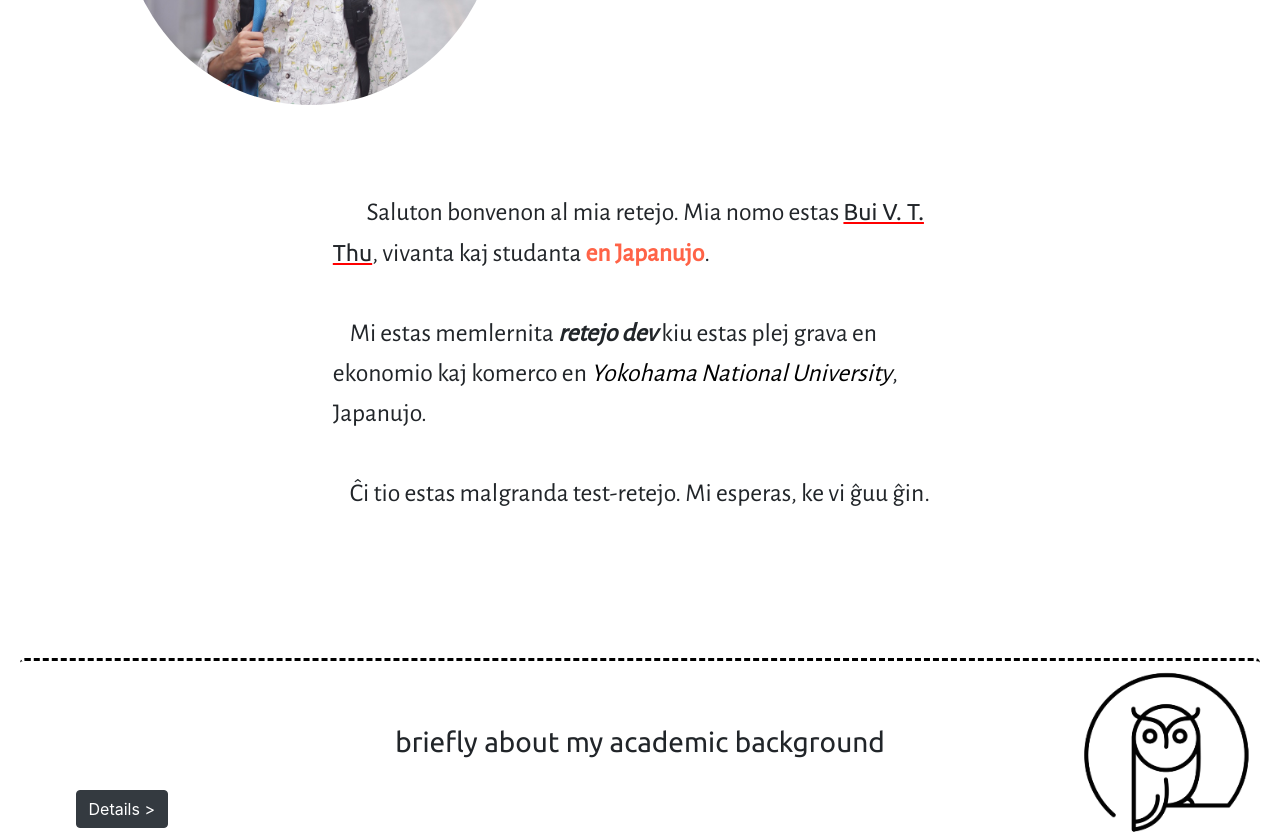
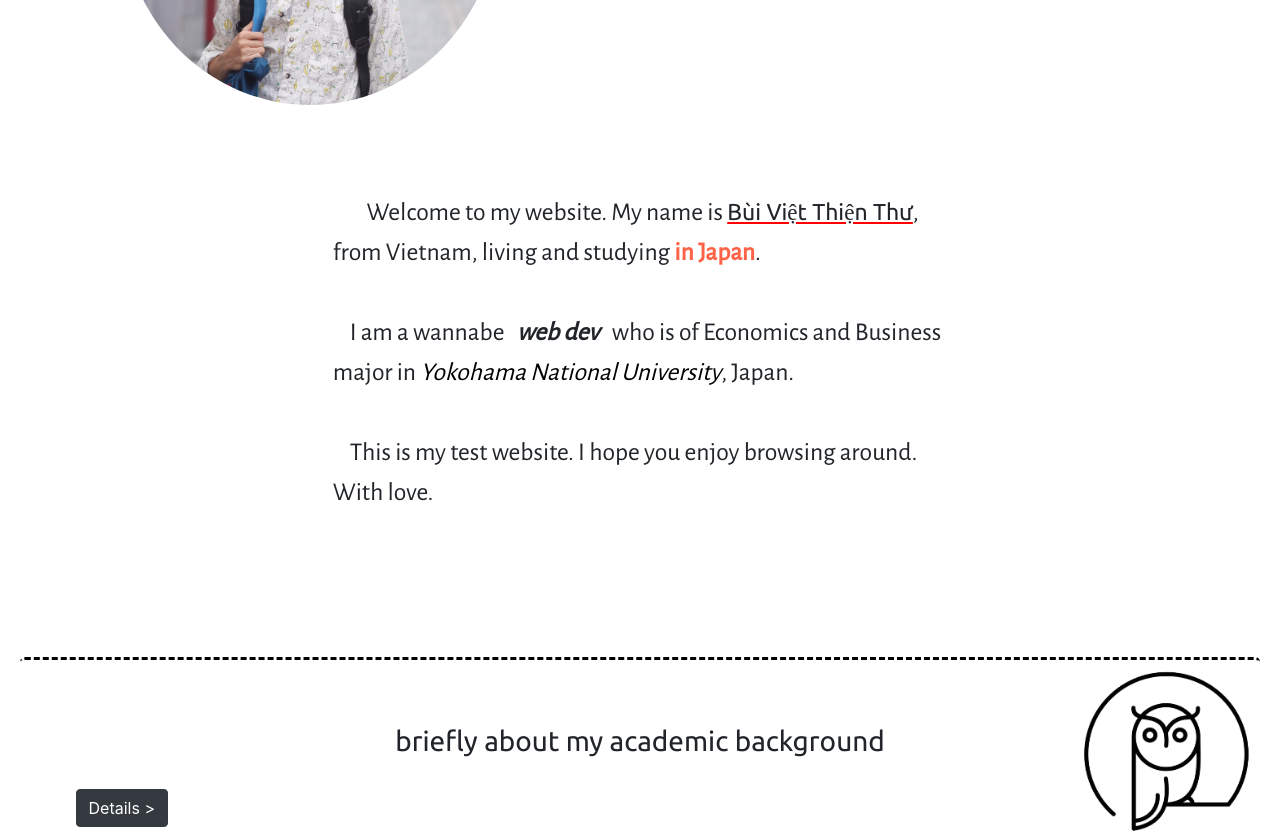
Before and after one commit to mitbuiviet/mitbuiviet.github.io, a plain HTML site: page about.html in a window 1280 px wide. Shown: the part 520-1359 px from the top of the page. Drawn offline with nearby package versions, Linux system fonts and the light colour scheme; a web font is replaced by a local one.

Commit message:
Update about.html

```diff
--- a/about.html
+++ b/about.html
@@ -60,10 +60,10 @@
             <img id="najapicture" src="pictures/naja.png"></div>
                 </div>
         <div class="about">
-            <p id="abouttext">&nbsp; &nbsp; &nbsp; &nbsp; Saluton bonvenon al mia retejo.
-                Mia nomo estas <span id="mynameintext">Bui V. T. Thu</span>, vivanta kaj studanta <span id="abouttext2"><strong>en Japanujo</strong></span>. <br><br>&nbsp; &nbsp; Mi estas memlernita <span id="abouttext1">retejo dev </span>kiu estas plej grava en ekonomio kaj komerco en <a id="abouttextlink" href="http://www.ynu.ac.jp/english/">Yokohama National University</a>, Japanujo.<br>
+            <p id="abouttext" class="esperanto1">&nbsp; &nbsp; &nbsp; &nbsp; Welcome to my website.
+                My name is <span id="mynameintext">Bùi Việt Thiện Thư</span>, from Vietnam, living and studying <span id="abouttext2"><strong>in Japan</strong></span>. <br><br>&nbsp; &nbsp; I am a wannabe<span id="abouttext1"> &nbsp; web dev &nbsp; </span> who is of Economics and Business major in <a id="abouttextlink" href="http://www.ynu.ac.jp/english/">Yokohama National University</a>, Japan.<br>
     <br>&nbsp; &nbsp;
-    Ĉi tio estas malgranda test-retejo. Mi esperas, ke vi ĝuu ĝin.</p>
+    This is my test website. I hope you enjoy browsing around. With love.</p>
             </div>
 
     <div class="aboutdetails">
```
